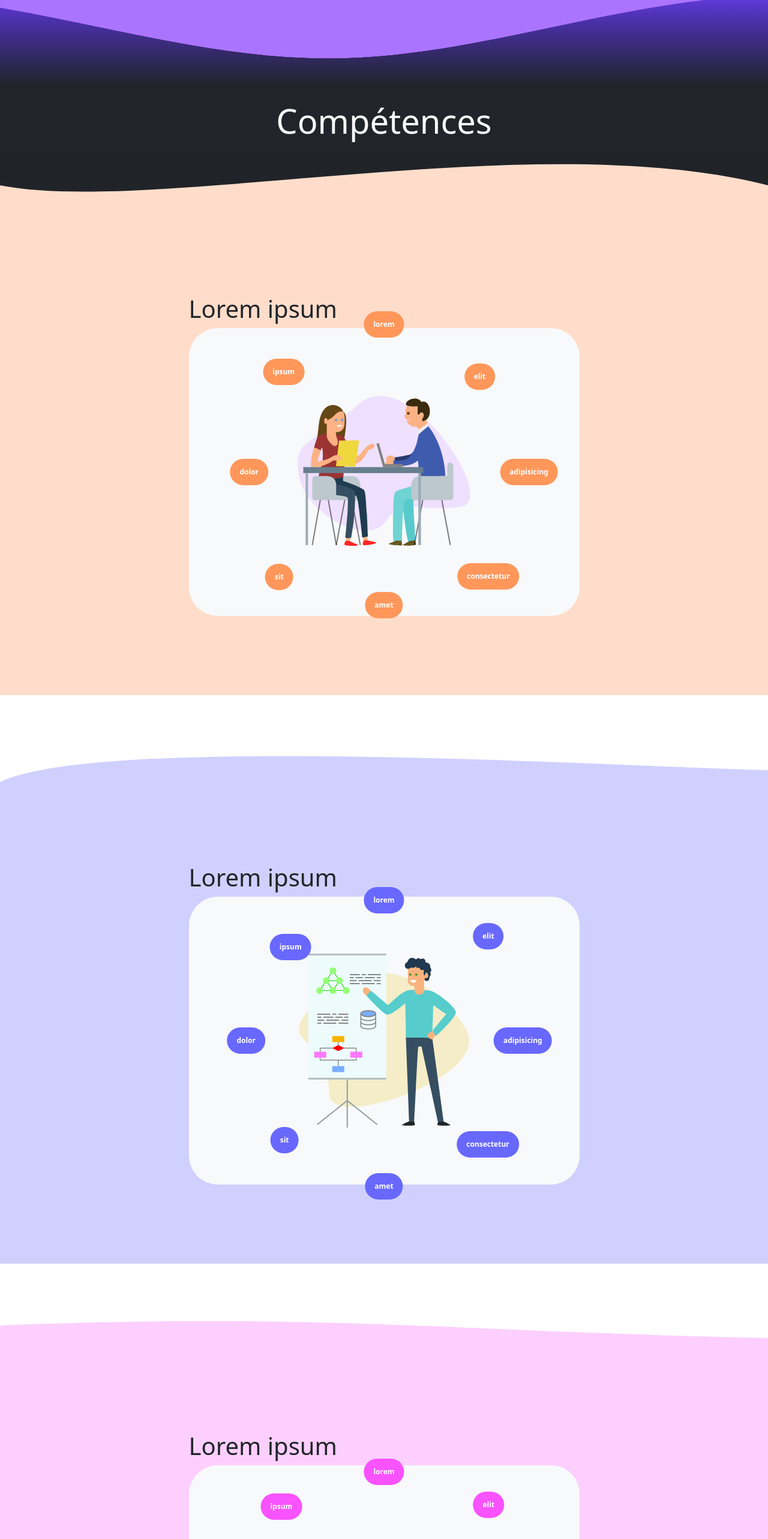
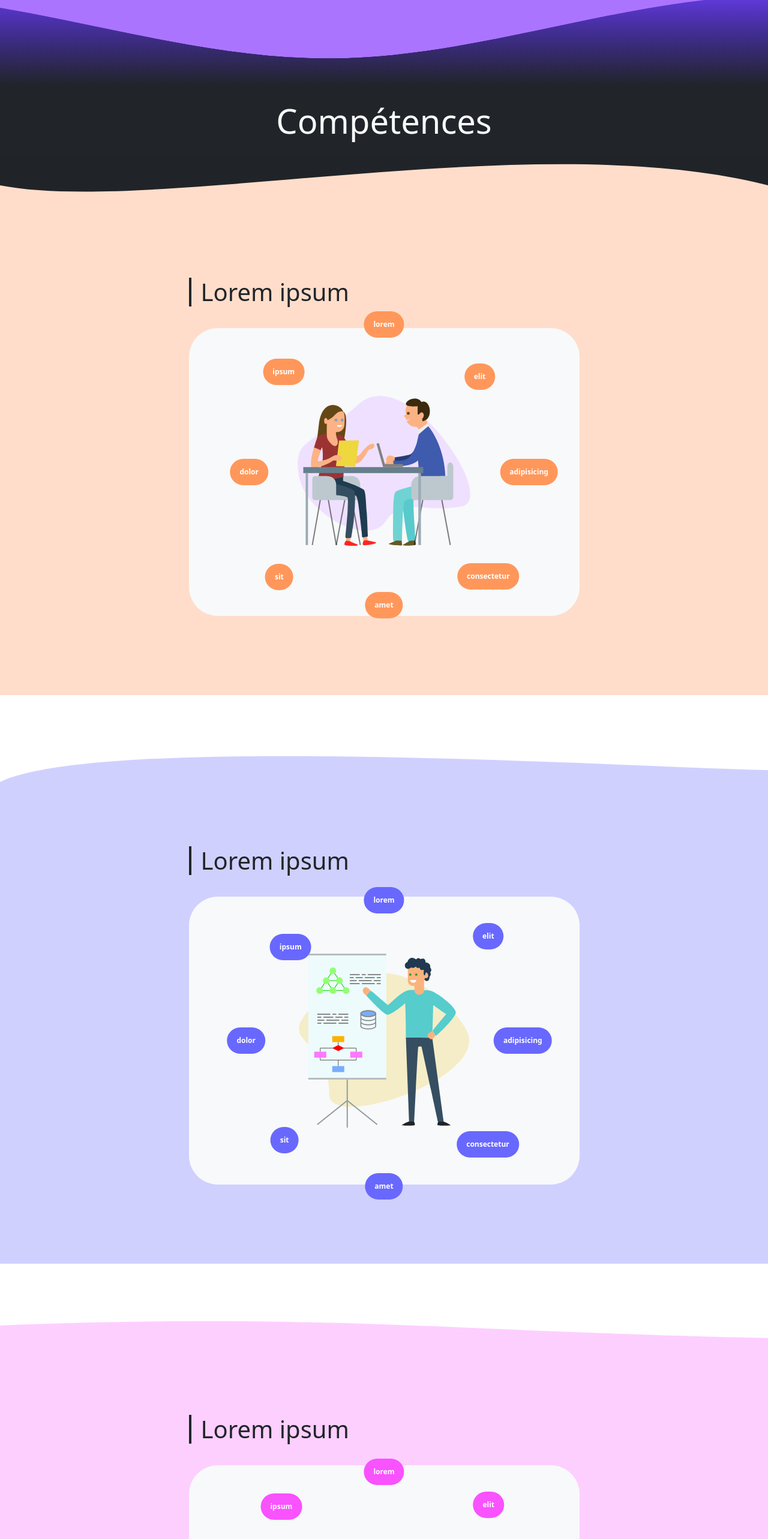
Before and after one commit to samier-fabien/samier_fabien_cv, a React (Vite) app: page /competences in a window 1280 px wide. Shown: the part 203-2769 px from the top of the page at 60% size. Built offline with nearby package versions, Linux system fonts and the light colour scheme.

Commit message:
Mise en forme des titres dans les parallaxeContainer

```diff
--- a/src/css/skills.css
+++ b/src/css/skills.css
@@ -61,3 +61,10 @@
 .transition-background-3 {
   background-color: rgb(253, 207, 255);
 }
+
+.parallax-title {
+  position: relative;
+  top: -50%;
+  border-left: solid 0.3rem;
+  padding-left: 1rem;
+}
--- a/src/routes/Skills.jsx
+++ b/src/routes/Skills.jsx
@@ -21,7 +21,7 @@ export default function Skills() {
       />
       <ParallaxContainer containerClasses="bg-color-parallax-1">
         <div className="col-12 col-sm-12 col-md-10 col-lg-8 col-xl-7 col-xxl-6">
-          <h1>Lorem ipsum</h1>
+          <h2 className="h1 parallax-title">Lorem ipsum</h2>
         </div>
         <div className="col-12 col-sm-12 col-md-10 col-lg-8 col-xl-7 col-xxl-6 d-flex justify-content-center align-items-center">
           <RadialTextDisplay
@@ -49,7 +49,7 @@ export default function Skills() {
       />
       <ParallaxContainer containerClasses="bg-color-parallax-2">
         <div className="col-12 col-sm-12 col-md-10 col-lg-8 col-xl-7 col-xxl-6">
-          <h1>Lorem ipsum</h1>
+          <h2 className="h1 parallax-title">Lorem ipsum</h2>
         </div>
         <div className="col-12 col-sm-12 col-md-10 col-lg-8 col-xl-7 col-xxl-6 d-flex justify-content-center align-items-center">
           <RadialTextDisplay
@@ -77,7 +77,7 @@ export default function Skills() {
       />
       <ParallaxContainer containerClasses="bg-color-parallax-3">
         <div className="col-12 col-sm-12 col-md-10 col-lg-8 col-xl-7 col-xxl-6">
-          <h1>Lorem ipsum</h1>
+          <h2 className="h1 parallax-title">Lorem ipsum</h2>
         </div>
         <div className="col-12 col-sm-12 col-md-10 col-lg-8 col-xl-7 col-xxl-6 d-flex justify-content-center align-items-center">
           <RadialTextDisplay
```
